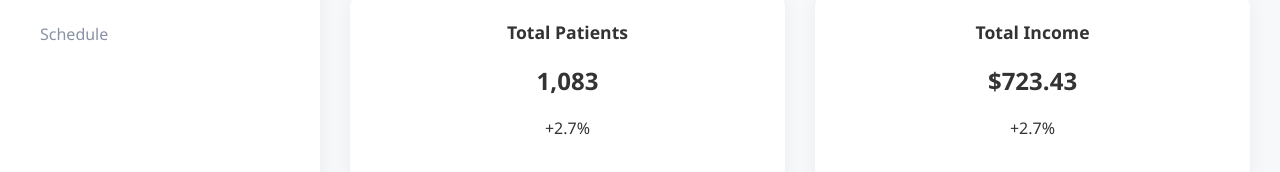
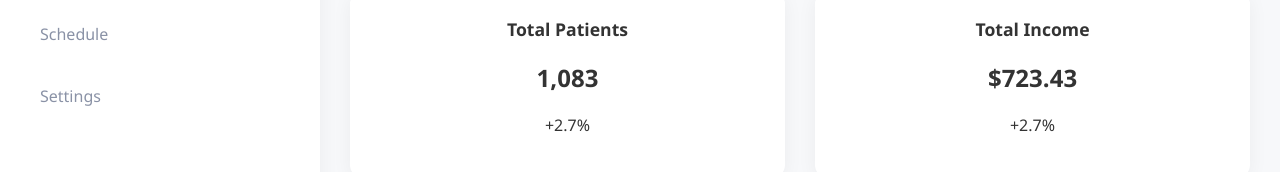
Before and after one commit to darren277/arsmedicatech, a React app: page / in a window 1280 px wide. Shown: the part 291-463 px from the top of the page. Built offline with nearby package versions, Linux system fonts and the light colour scheme; no server answers.

Commit message:
Navigation to Settings component.

```diff
--- a/src/App.tsx
+++ b/src/App.tsx
@@ -18,6 +18,7 @@ import Schedule from './pages/Schedule';
 
 import { createBrowserRouter, RouterProvider } from 'react-router-dom';
 import PatientIntakeForm from './components/PatientIntakeForm';
+import Settings from './components/Settings';
 import { UserProvider } from './components/UserContext';
 
 function Home() {
@@ -111,6 +112,7 @@ const router = createBrowserRouter([
       { path: 'intake/:patientId', element: <PatientIntakeForm /> },
       { path: 'schedule', element: <Schedule /> },
       { path: 'messages', element: <Messages /> },
+      { path: 'settings', element: <Settings /> },
     ],
     errorElement: <ErrorPage />,
   },
--- a/src/components/Sidebar.tsx
+++ b/src/components/Sidebar.tsx
@@ -62,6 +62,14 @@ const Sidebar = () => {
               Schedule
             </NavLink>
           </li>
+          <li>
+            <NavLink
+              to="/settings"
+              className={({ isActive }) => (isActive ? 'active' : '')}
+            >
+              Settings
+            </NavLink>
+          </li>
         </ul>
       </nav>
       <div className="sidebar-footer">
```
